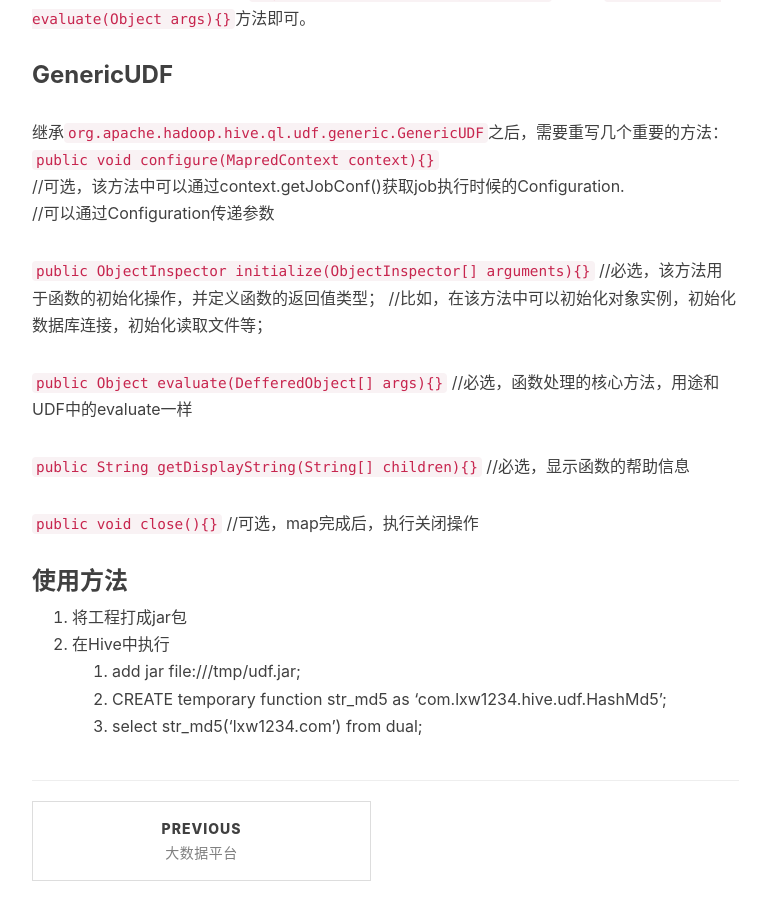
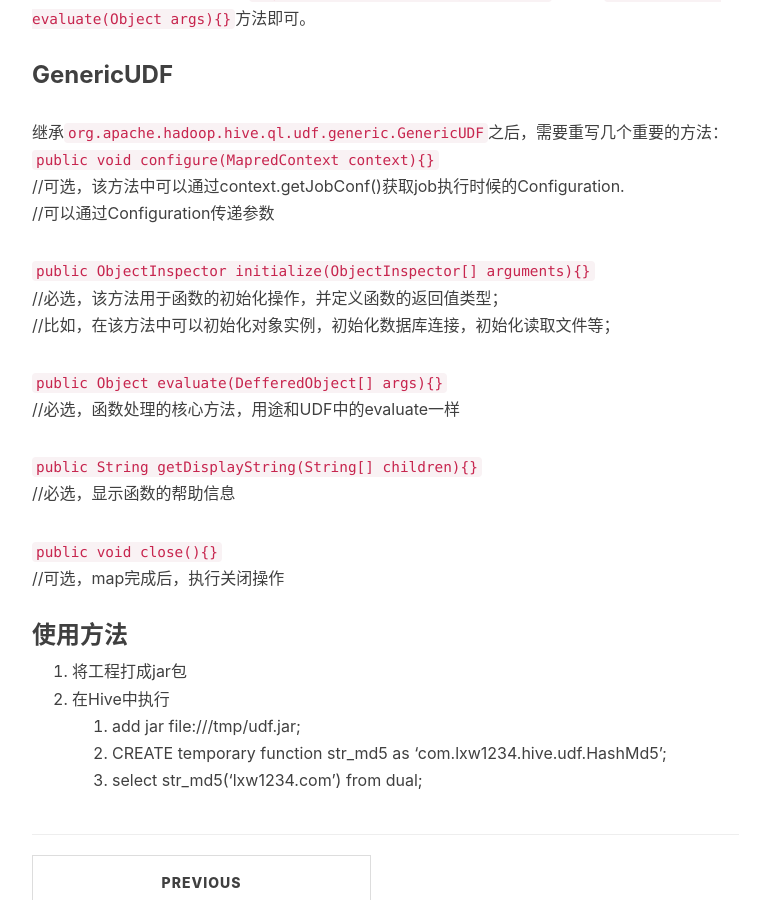
Before and after one commit to panwix/panwix.github.io, a Jekyll site: the page built from _posts/2017-3-16-hive-udf.md, in a window 1280 px wide and 900 px high, scrolled down 877 px. Shown: the whole window, without its empty margins (233-1003 px from the left). Built offline with Jekyll 4.4.1, drawn with Linux system fonts in a browser that asks for light colours; nearby versions of some CDN libraries; comment, search, counter and statistics services are not loaded.

Commit message:
udf格式更新

```diff
--- a/_posts/2017-3-16-hive-udf.md
+++ b/_posts/2017-3-16-hive-udf.md
@@ -17,21 +17,21 @@ Hive中，除了提供丰富的内置函数之外，还允许用户使用java开
 ### GenericUDF
 继承`org.apache.hadoop.hive.ql.udf.generic.GenericUDF`之后，需要重写几个重要的方法：<br>
 `public void configure(MapredContext context){}`<br>
-//可选，该方法中可以通过context.getJobConf()获取job执行时候的Configuration.
+//可选，该方法中可以通过context.getJobConf()获取job执行时候的Configuration. <br>
 //可以通过Configuration传递参数<br>
 
-`public ObjectInspector initialize(ObjectInspector[] arguments){}`
-//必选，该方法用于函数的初始化操作，并定义函数的返回值类型；
-//比如，在该方法中可以初始化对象实例，初始化数据库连接，初始化读取文件等；
+`public ObjectInspector initialize(ObjectInspector[] arguments){}`<br>
+//必选，该方法用于函数的初始化操作，并定义函数的返回值类型；<br>
+//比如，在该方法中可以初始化对象实例，初始化数据库连接，初始化读取文件等；<br>
 
-`public Object evaluate(DefferedObject[] args){}`
-//必选，函数处理的核心方法，用途和UDF中的evaluate一样
+`public Object evaluate(DefferedObject[] args){}`<br>
+//必选，函数处理的核心方法，用途和UDF中的evaluate一样<br>
 
-`public String getDisplayString(String[] children){}`
-//必选，显示函数的帮助信息
+`public String getDisplayString(String[] children){}`<br>
+//必选，显示函数的帮助信息<br>
 
-`public void close(){}`
-//可选，map完成后，执行关闭操作
+`public void close(){}`<br>
+//可选，map完成后，执行关闭操作<br>
 
 ### 使用方法
 
```
